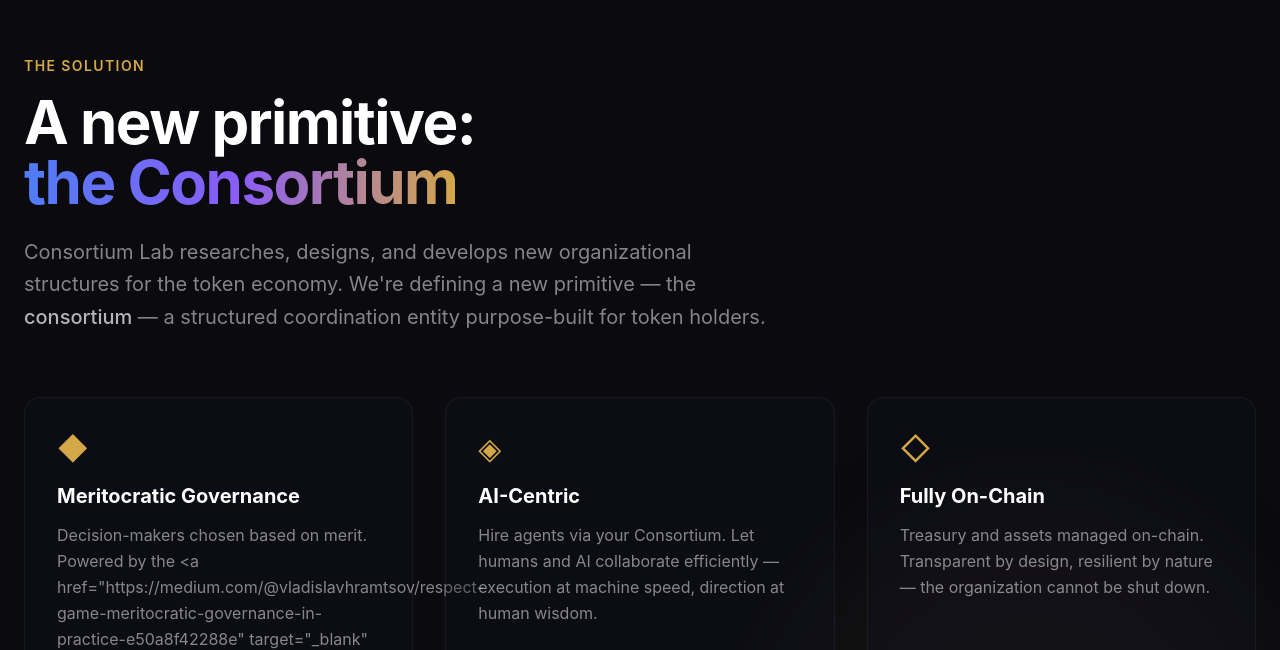
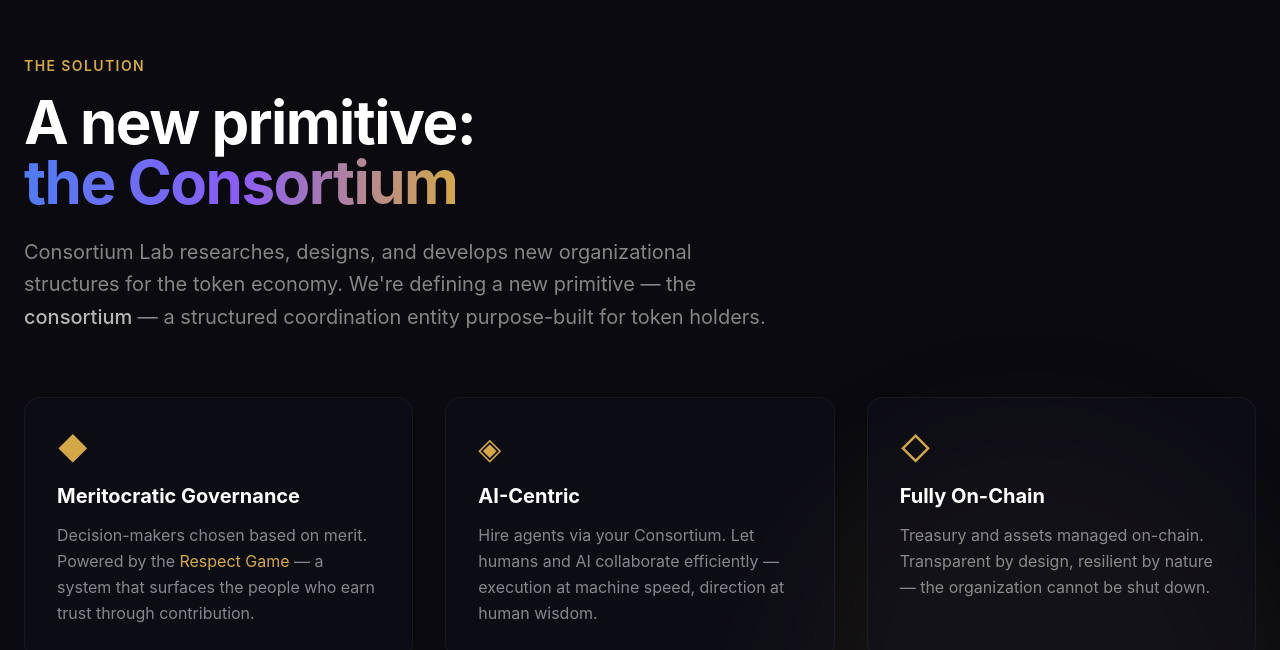
Before and after one commit to n0umen0n/consortiumlab-landing, a Next.js app: page / in a window 1280 px wide. Shown: the part 2150-2800 px from the top of the page. Built offline with nearby package versions, Linux system fonts and the light colour scheme.

Commit message:
fix: render HTML links in pillar descriptions

```diff
--- a/src/components/Solution.tsx
+++ b/src/components/Solution.tsx
@@ -52,7 +52,7 @@ export default function Solution() {
               <div className="bg-dark-700/30 border border-white/5 rounded-2xl p-8 hover:border-white/10 transition-colors h-full">
                 <div className="text-3xl mb-4 text-accent-gold">{p.icon}</div>
                 <h3 className="text-xl font-bold mb-3">{p.title}</h3>
-                <p className="text-white/50 leading-relaxed">{p.desc}</p>
+                <p className="text-white/50 leading-relaxed" dangerouslySetInnerHTML={{ __html: p.desc }} />
               </div>
             </ScrollReveal>
           ))}
```
